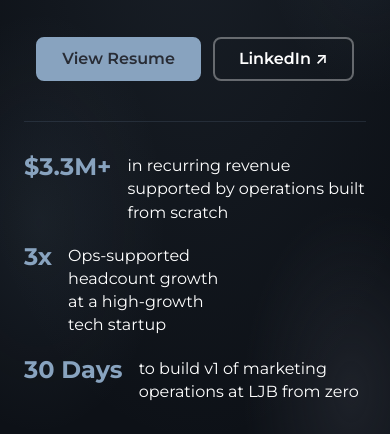
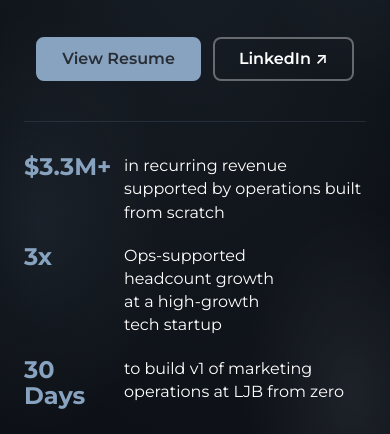
Before and after one commit to glees1911/greg-portfolio, a plain HTML site: page index.html in a window 390 px wide. Shown: the part 410-844 px from the top of the page. Drawn offline with Linux system fonts and the light colour scheme.

Commit message:
Fix hero stats column alignment on mobile
Stat numbers had no fixed width, so labels started at a different x
position per row depending on number length, making the stats block
look staggered. Gives the number column a fixed width so all labels
align into a clean column.

Co-Authored-By: Claude Sonnet 4.6 <noreply@anthropic.com>

```diff
--- a/index.html
+++ b/index.html
@@ -923,7 +923,9 @@
 
       .hero__stat-number {
         flex-shrink: 0;
+        width: 5.25rem;
         font-size: 1.5rem;
+        margin-bottom: 0;
       }
 
       .hero__stat-label { flex: 1; }
```
